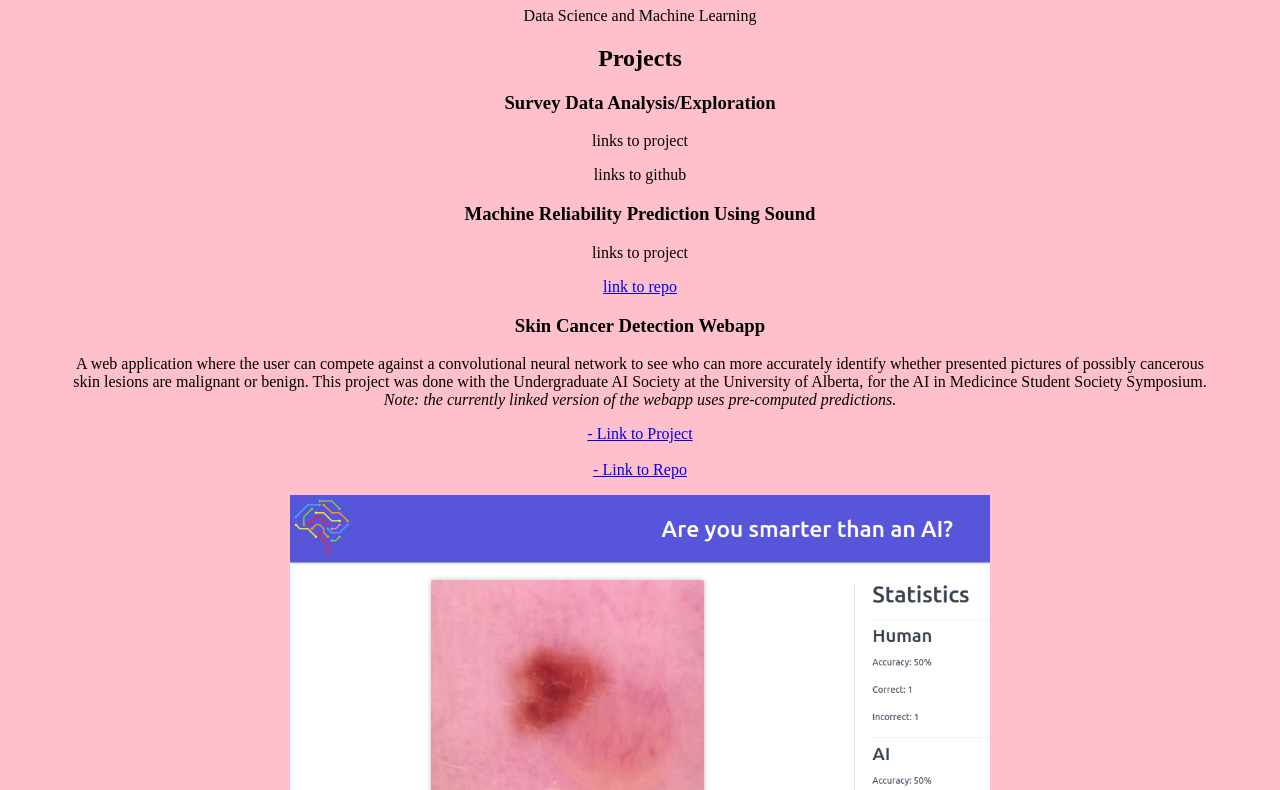
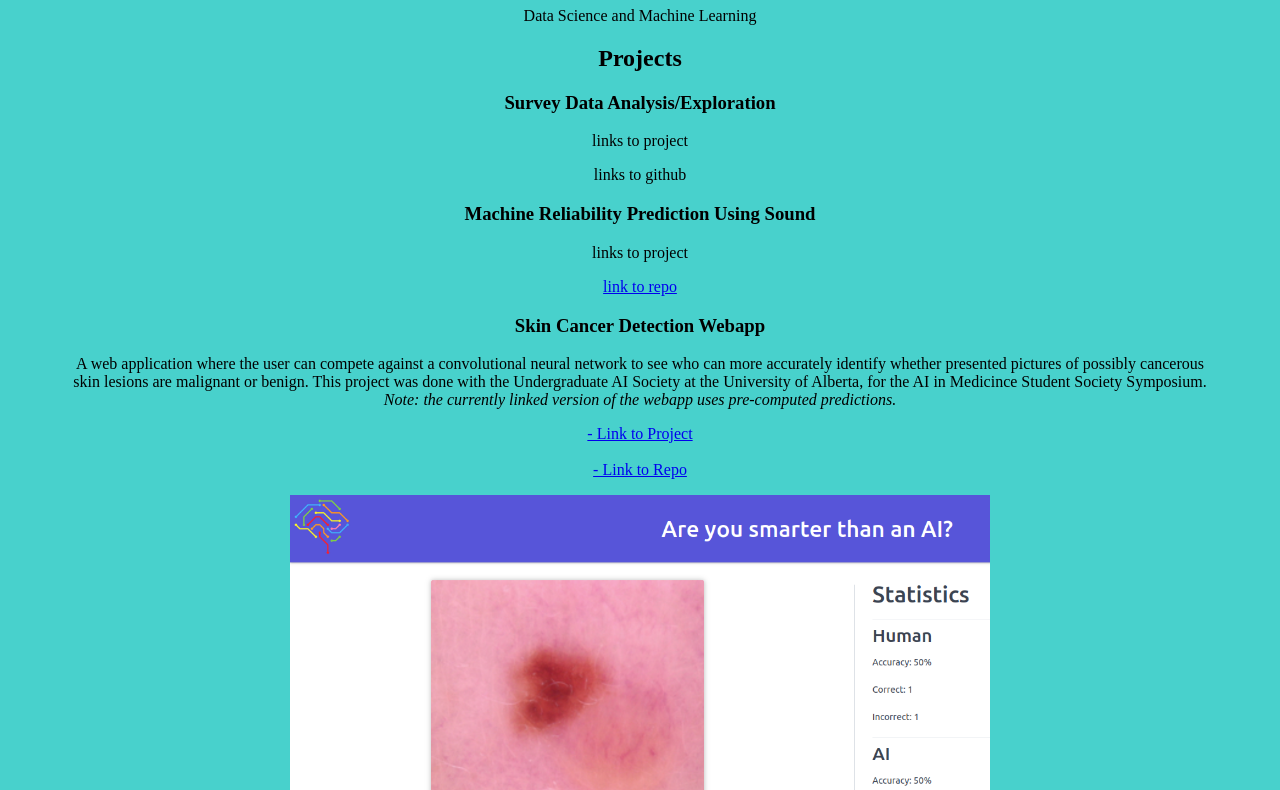
Before and after one commit to PeterFriedrich/main-portfolio, a plain HTML site: page index.html in a window 1280 px wide. Shown: the part 73-863 px from the top of the page. Drawn offline with Linux system fonts and the light colour scheme.

Commit message:
changing background

```diff
--- a/styles.css
+++ b/styles.css
@@ -1,6 +1,6 @@
 body {
     margin: 0;
-    background: pink;
+    background-color: #48d1cc ;
     text-align: center;
 }
 
```
